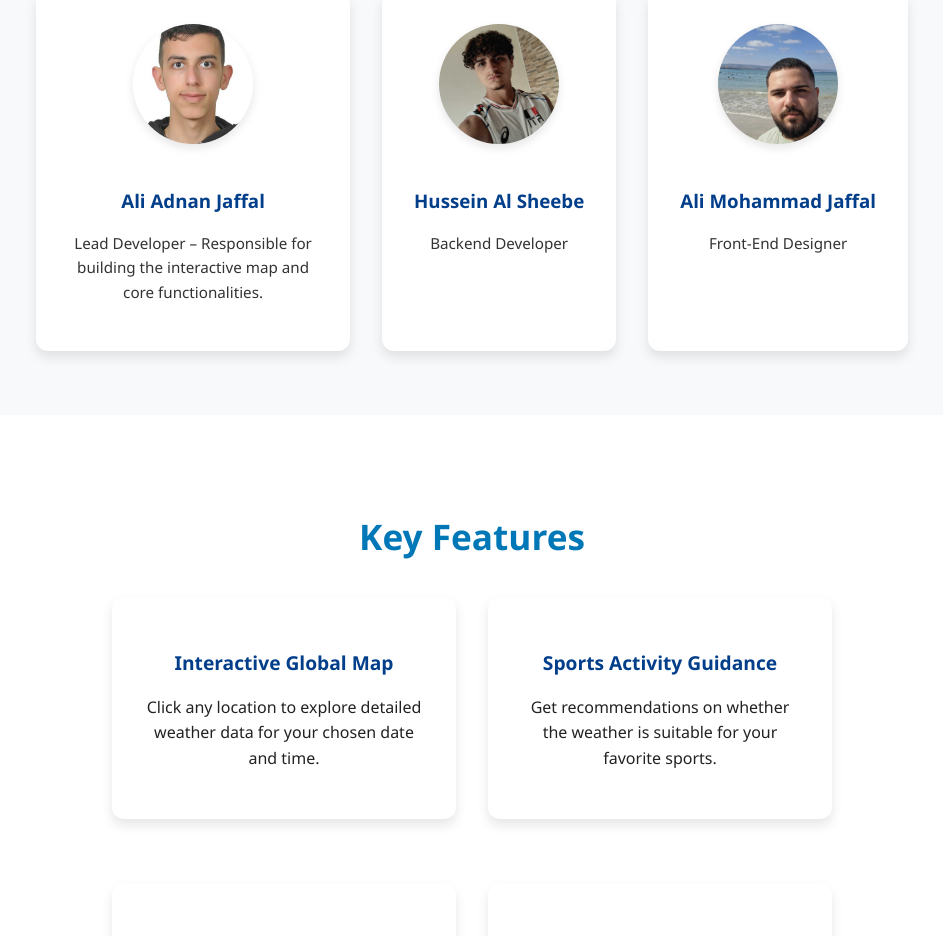
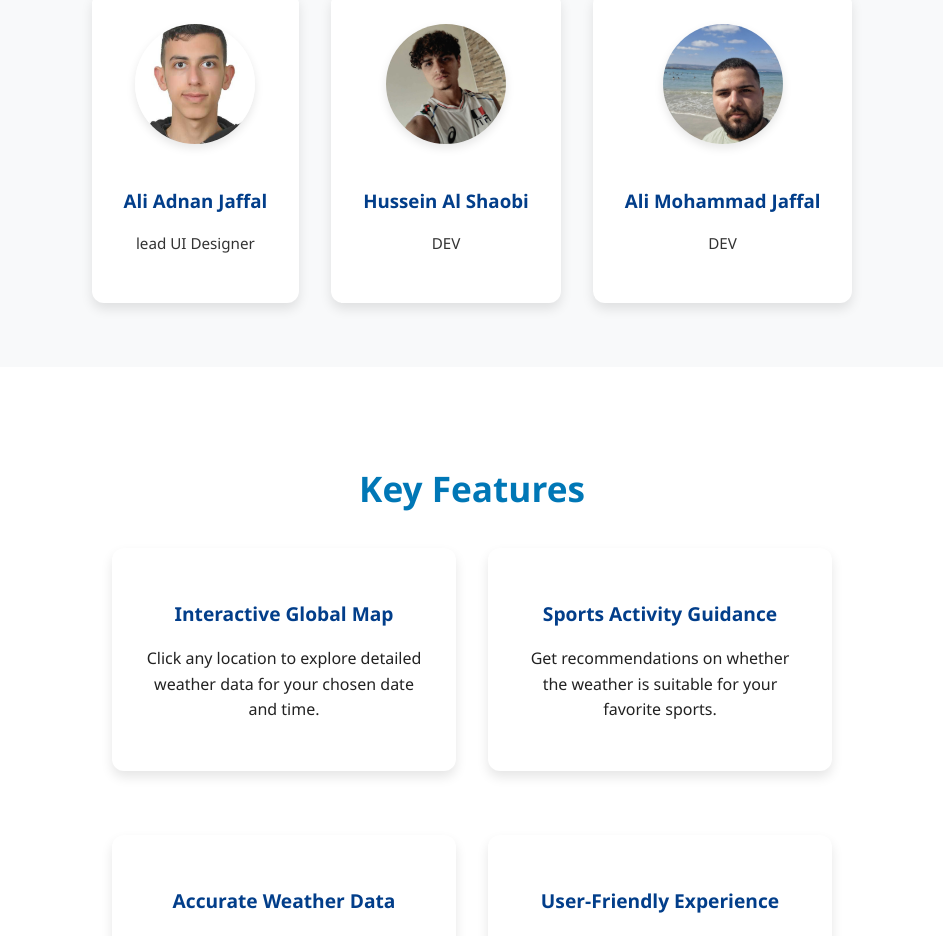
Before and after one commit to jefouz/Weatherscope, a React (Vite) app in the folder nasaPrep/: page /About in a window 1280 px wide. Shown: the part 1534-2470 px from the top of the page, without its empty margins (168-1111 px from the left). Built offline with nearby package versions, Linux system fonts and the light colour scheme; no server answers.

Commit message:
some fixes

```diff
--- a/nasaPrep/src/components/About/About.jsx
+++ b/nasaPrep/src/components/About/About.jsx
@@ -52,15 +52,15 @@ const About = () => {
             alt="Ali Adnan Jaffal"
           />
           <h3>Ali Adnan Jaffal</h3>
-          <p>Lead Developer – Responsible for building the interactive map and core functionalities.</p>
+          <p>lead UI Designer</p>
         </div>
         <div className="team-card">
           <img
             src="/images/Hussein Al Sheebe.jpg"
             alt="Hussein Al Sheebe"
           />
-          <h3>Hussein Al Sheebe</h3>
-          <p>Backend Developer</p>
+          <h3>Hussein Al Shaobi</h3>
+          <p>DEV</p>
         </div>
         <div className="team-card">
           <img
@@ -68,7 +68,7 @@ const About = () => {
             alt="Ali Mohammad Jaffal"
           />
           <h3>Ali Mohammad Jaffal</h3>
-          <p>Front-End Designer</p>
+          <p>DEV</p>
         </div>
       </div>
     </section>
```
